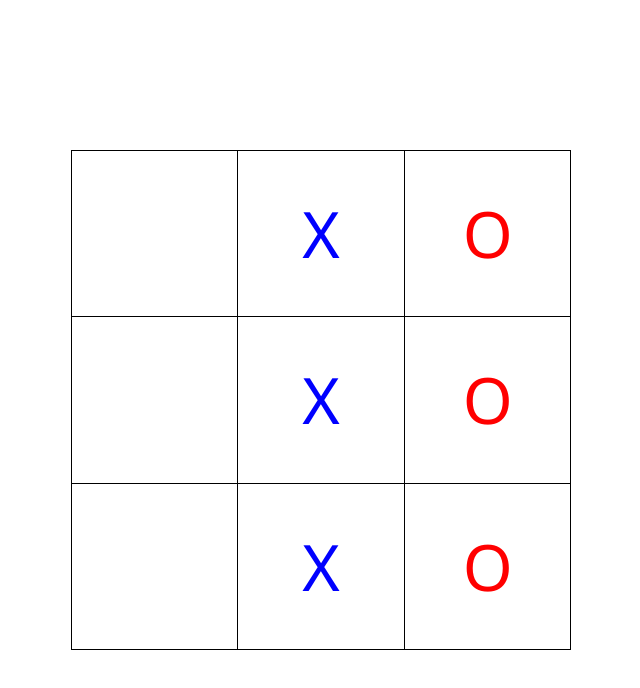
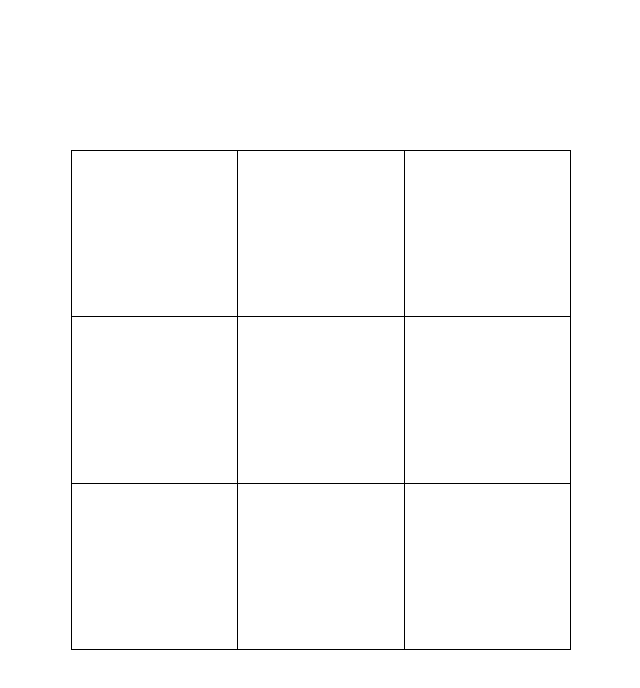
Before and after one commit to edupsousa/minicurso-react, a React (Vite) app in the folder tutorial/: page / in a window 1280 px wide. Shown: the top 688 px of the page, without its empty margins (319-959 px from the left). Built offline with nearby package versions, Linux system fonts and the light colour scheme.

Commit message:
alternar jogadores

```diff
--- a/tutorial/src/Celula.tsx
+++ b/tutorial/src/Celula.tsx
@@ -5,6 +5,7 @@ type ValorCelula = 0 | 1 | 2;
 type Props = {
   valor: ValorCelula;
   jogador: 1 | 2;
+  onClick: () => void;
 };
 
 export default function Celula(props: Props) {
@@ -20,6 +21,7 @@ export default function Celula(props: Props) {
   const alterarValor = () => {
     if (valor === 0) {
       setValor(props.jogador);
+      props.onClick();
     }
   };
 
--- a/tutorial/src/Tabuleiro.tsx
+++ b/tutorial/src/Tabuleiro.tsx
@@ -3,15 +3,28 @@ import Celula from "./Celula";
 
 type Jogadores = 1 | 2;
 
-const tabuleiro = [0, 1, 2, 0, 1, 2, 0, 1, 2] as const;
+const tabuleiro = [0, 0, 0, 0, 0, 0, 0, 0, 0] as const;
 
 export default function Tabuleiro() {
   const [jogador, setJogador] = useState<Jogadores>(1);
 
+  const proximoTurno = () => {
+    if (jogador === 1) {
+      setJogador(2);
+    } else {
+      setJogador(1);
+    }
+  };
+
   return (
     <div className="tabuleiro">
       {tabuleiro.map((celula, i) => (
-        <Celula jogador={jogador} valor={celula} key={i} />
+        <Celula
+          onClick={proximoTurno}
+          jogador={jogador}
+          valor={celula}
+          key={i}
+        />
       ))}
     </div>
   );
```
